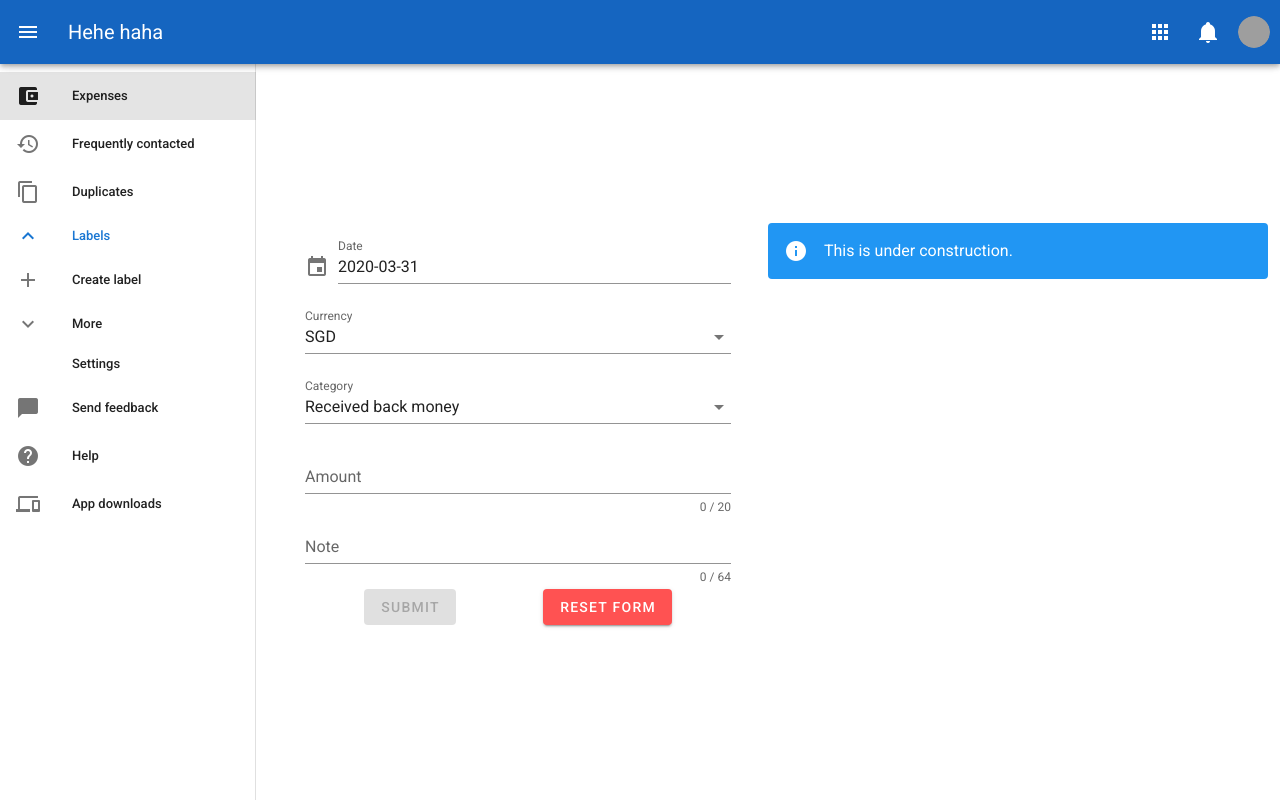
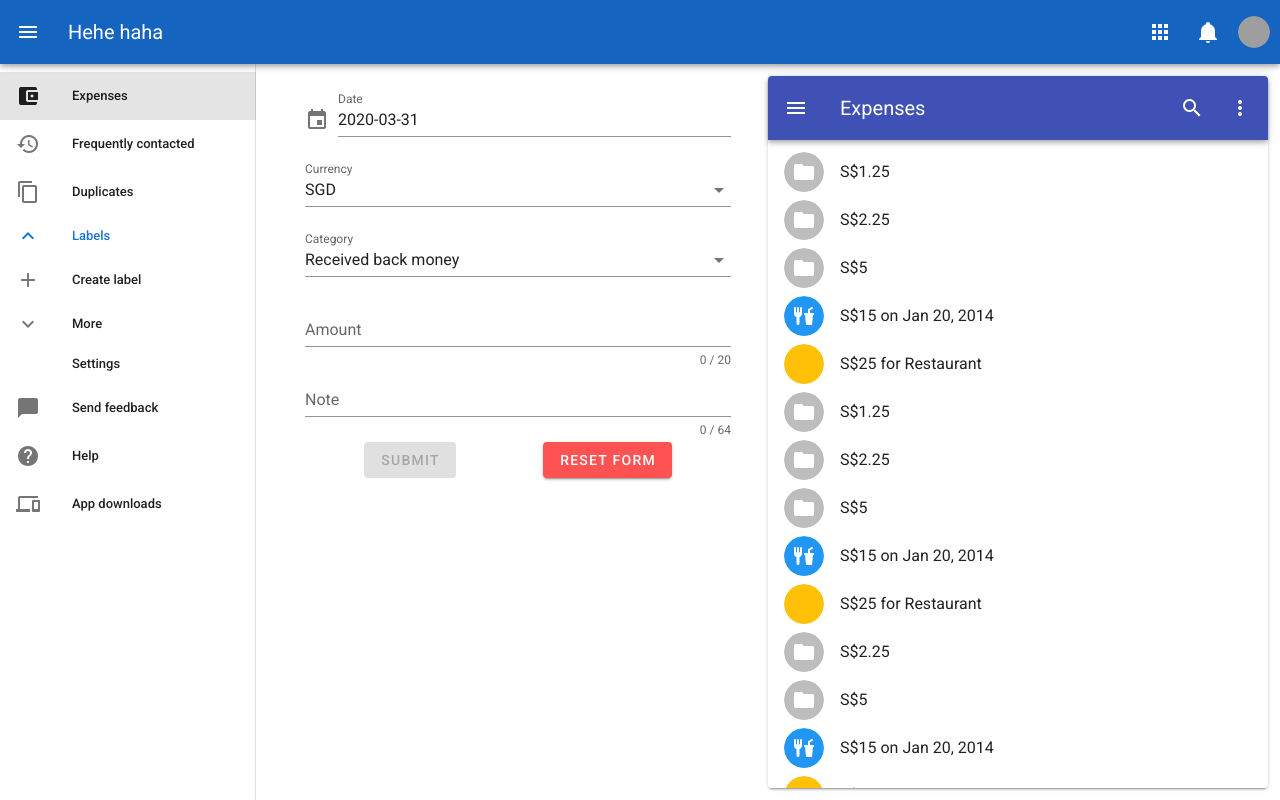
Before and after one commit to bongnv/expenses-old, a Vue app in the folder web/: page /expenses in a window 1280 px wide. Built offline with nearby package versions, Linux system fonts and the light colour scheme; grey boxes are pictures that could not be loaded.

Commit message:
add: ListTransactions

```diff
--- /dev/null
+++ b/web/src/components/ListTransactions.vue
@@ -0,0 +1,162 @@
+<template>
+  <v-card max-width="500px" class="d-flex flex-column ma-auto justify-center">
+    <v-toolbar color="indigo" dark>
+      <v-app-bar-nav-icon></v-app-bar-nav-icon>
+
+      <v-toolbar-title>Expenses</v-toolbar-title>
+
+      <v-spacer></v-spacer>
+
+      <v-btn icon>
+        <v-icon>mdi-magnify</v-icon>
+      </v-btn>
+
+      <v-btn icon>
+        <v-icon>mdi-dots-vertical</v-icon>
+      </v-btn>
+    </v-toolbar>
+
+    <v-list class="d-flex flex-column overflow-y-auto">
+      <v-list-item v-for="item in items" :key="item.title" @click="onClick(item)">
+        <v-list-item-avatar>
+          <v-icon :class="[item.iconClass]" v-text="item.icon"></v-icon>
+        </v-list-item-avatar>
+
+        <v-list-item-content>
+          <v-list-item-title v-text="item.title"></v-list-item-title>
+        </v-list-item-content>
+      </v-list-item>
+    </v-list>
+  </v-card>
+</template>
+
+<script>
+export default {
+  data: () => ({
+    items: [
+      {
+        icon: "mdi-folder",
+        iconClass: "grey lighten-1 white--text",
+        title: "S$1.25",
+        subtitle: "For Restaurant on Jan 9, 2014"
+      },
+      {
+        icon: "mdi-folder",
+        iconClass: "grey lighten-1 white--text",
+        title: "S$2.25",
+        category: "Category 2",
+        subtitle: "For Restaurant on Jan 17, 2014"
+      },
+      {
+        icon: "mdi-folder",
+        iconClass: "grey lighten-1 white--text",
+        title: "S$5",
+        category: "Category 3",
+        subtitle: "For Restaurant on  Jan 28, 2014"
+      },
+      {
+        icon: "mdi-food-fork-drink",
+        iconClass: "blue white--text",
+        title: "S$15 on Jan 20, 2014",
+        category: "Category 4",
+        subtitle: "Jan 20, 2014"
+      },
+      {
+        icon: "mdi-call_to_action",
+        iconClass: "amber white--text",
+        title: "S$25 for Restaurant",
+        category: "Category 5",
+        subtitle: "Jan 10, 2014"
+      },
+      {
+        icon: "mdi-folder",
+        iconClass: "grey lighten-1 white--text",
+        title: "S$1.25",
+        subtitle: "For Restaurant on Jan 9, 2014"
+      },
+      {
+        icon: "mdi-folder",
+        iconClass: "grey lighten-1 white--text",
+        title: "S$2.25",
+        category: "Category 2",
+        subtitle: "For Restaurant on Jan 17, 2014"
+      },
+      {
+        icon: "mdi-folder",
+        iconClass: "grey lighten-1 white--text",
+        title: "S$5",
+        category: "Category 3",
+        subtitle: "For Restaurant on  Jan 28, 2014"
+      },
+      {
+        icon: "mdi-food-fork-drink",
+        iconClass: "blue white--text",
+        title: "S$15 on Jan 20, 2014",
+        category: "Category 4",
+        subtitle: "Jan 20, 2014"
+      },
+      {
+        icon: "mdi-call_to_action",
+        iconClass: "amber white--text",
+        title: "S$25 for Restaurant",
+        category: "Category 5",
+        subtitle: "Jan 10, 2014"
+      },
+      {
+        icon: "mdi-folder",
+        iconClass: "grey lighten-1 white--text",
+        title: "S$2.25",
+        category: "Category 2",
+        subtitle: "For Restaurant on Jan 17, 2014"
+      },
+      {
+        icon: "mdi-folder",
+        iconClass: "grey lighten-1 white--text",
+        title: "S$5",
+        category: "Category 3",
+        subtitle: "For Restaurant on  Jan 28, 2014"
+      },
+      {
+        icon: "mdi-food-fork-drink",
+        iconClass: "blue white--text",
+        title: "S$15 on Jan 20, 2014",
+        category: "Category 4",
+        subtitle: "Jan 20, 2014"
+      },
+      {
+        icon: "mdi-call_to_action",
+        iconClass: "amber white--text",
+        title: "S$25 for Restaurant",
+        category: "Category 5",
+        subtitle: "Jan 10, 2014"
+      },
+      {
+        icon: "mdi-folder",
+        iconClass: "grey lighten-1 white--text",
+        title: "S$5",
+        category: "Category 3",
+        subtitle: "For Restaurant on  Jan 28, 2014"
+      },
+      {
+        icon: "mdi-food-fork-drink",
+        iconClass: "blue white--text",
+        title: "S$15 on Jan 20, 2014",
+        category: "Category 4",
+        subtitle: "Jan 20, 2014"
+      },
+      {
+        icon: "mdi-call_to_action",
+        iconClass: "amber white--text",
+        title: "S$25 for Restaurant",
+        category: "Category 5",
+        subtitle: "Jan 10, 2014"
+      }
+    ]
+  }),
+  methods: {
+    onClick: function(item) {
+      console.log("the button is clicked", item);
+    }
+  }
+};
+</script>
--- a/web/src/layouts/MainLayout.vue
+++ b/web/src/layouts/MainLayout.vue
@@ -55,7 +55,7 @@
         </v-avatar>
       </v-btn>
     </v-app-bar>
-    <v-content>
+    <v-content style="height:100vh">
       <slot />
     </v-content>
   </v-app>
@@ -100,7 +100,7 @@ export default {
       { icon: "mdi-settings", text: "Settings" },
       { icon: "mdi-message", text: "Send feedback" },
       { icon: "mdi-help-circle", text: "Help" },
-      { icon: "mdi-cellphone-link", text: "App downloads" },
+      { icon: "mdi-cellphone-link", text: "App downloads" }
     ]
   })
 };
--- a/web/src/views/Expenses.vue
+++ b/web/src/views/Expenses.vue
@@ -1,12 +1,12 @@
 <template>
   <MainLayout>
-    <v-container id="expenses" class="fill-height" justify="center" fluid>
-      <v-row no-gutters>
+    <v-container id="expenses" class="fill-height" fluid>
+      <v-row class="fill-height" no-gutters>
         <v-col>
-          <ExpenseForm class="expense-form" />
+          <ExpenseForm class="expense-form" style="width: 90%"/>
         </v-col>
-        <v-col v-if="$vuetify.breakpoint.lgAndUp">
-          <v-alert type="info">This is under construction.</v-alert>
+        <v-col v-if="$vuetify.breakpoint.lgAndUp" class="fill-height">
+          <ListTransactions class="fill-height"/>
         </v-col>
       </v-row>
     </v-container>
@@ -17,18 +17,14 @@
 // @ is an alias to /src
 import MainLayout from "@/layouts/MainLayout.vue";
 import ExpenseForm from "@/components/ExpenseForm.vue";
+import ListTransactions from "@/components/ListTransactions.vue";
 
 export default {
   name: "Home",
   components: {
     MainLayout,
-    ExpenseForm
+    ExpenseForm,
+    ListTransactions
   }
 };
 </script>
-
-<style scoped>
-.expense-form {
-  width: 90%;
-}
-</style>
--- /dev/null
+++ b/web/webpack.config.js
@@ -0,0 +1,22 @@
+{
+  module: {
+    rules: [
+      // ... other rules omitted
+      {
+        test: /\.css$/,
+        use: [
+          'vue-style-loader',
+          {
+            loader: 'css-loader',
+            options: {
+              // enable CSS Modules
+              modules: true,
+              // customize generated class names
+              localIdentName: '[local]_[hash:base64:8]'
+            }
+          }
+        ]
+      }
+    ]
+  }
+}
```
Also changed, not shown: web/src/components/ListTransactions.unit.js (added, +7 -0 lines).
